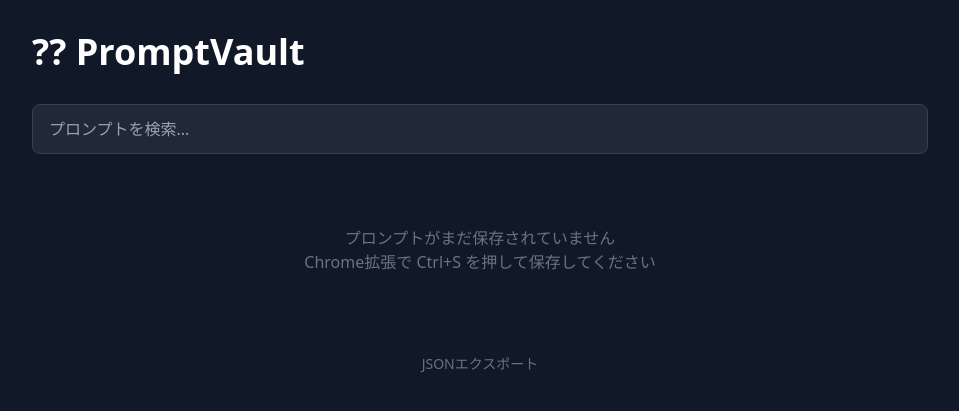
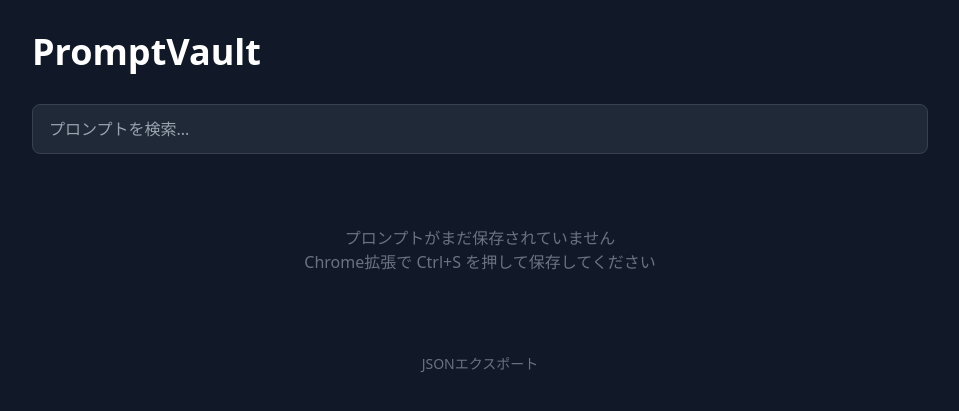
Before and after one commit to tugaa360/promptvault, a FastAPI app: page / in a window 1280 px wide. Shown: the top 411 px of the page, without its empty margins (160-1119 px from the left). Run offline with FastAPI, Linux system fonts and the light colour scheme; data that the repository does not hold is empty; some libraries are stand-ins or nearby versions.

Commit message:
Fix heading text in index.html

```diff
--- a/templates/index.html
+++ b/templates/index.html
@@ -9,7 +9,7 @@
 </head>
 <body class="bg-gray-900 text-white p-8">
   <div class="max-w-4xl mx-auto">
-    <h1 class="text-4xl font-bold mb-8">?? PromptVault</h1>
+    <h1 class="text-4xl font-bold mb-8">PromptVault</h1>
 
     <!-- 検索バー -->
     <form method="get" class="mb-6">
```
